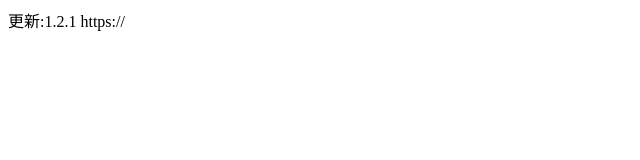
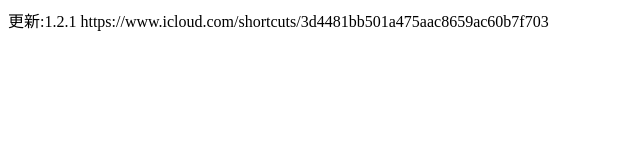
Before and after one commit to Gaoluji123/renew, a plain HTML site: page index.html in a window 1280 px wide. Shown: the whole page, without its empty margins (0-640 px from the left). Drawn offline with Linux system fonts and the light colour scheme.

Commit message:
Update index.html

```diff
--- a/index.html
+++ b/index.html
@@ -1,6 +1,6 @@
 <!DOCTYPE html>
 <html>
 <body>
-  更新:1.2.1 https://
+  更新:1.2.1 https://www.icloud.com/shortcuts/3d4481bb501a475aac8659ac60b7f703
 </body>
 </html>
```
